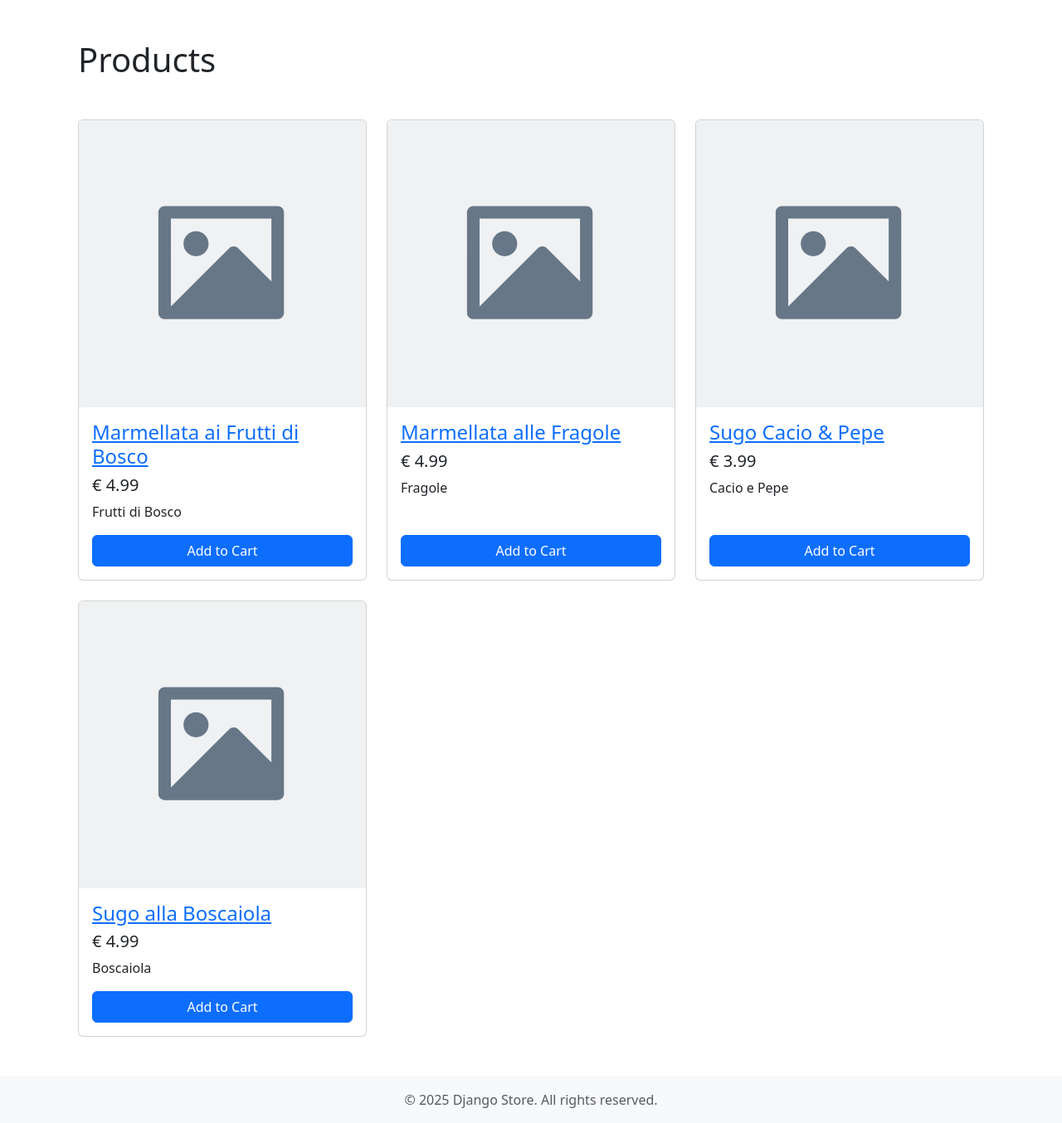
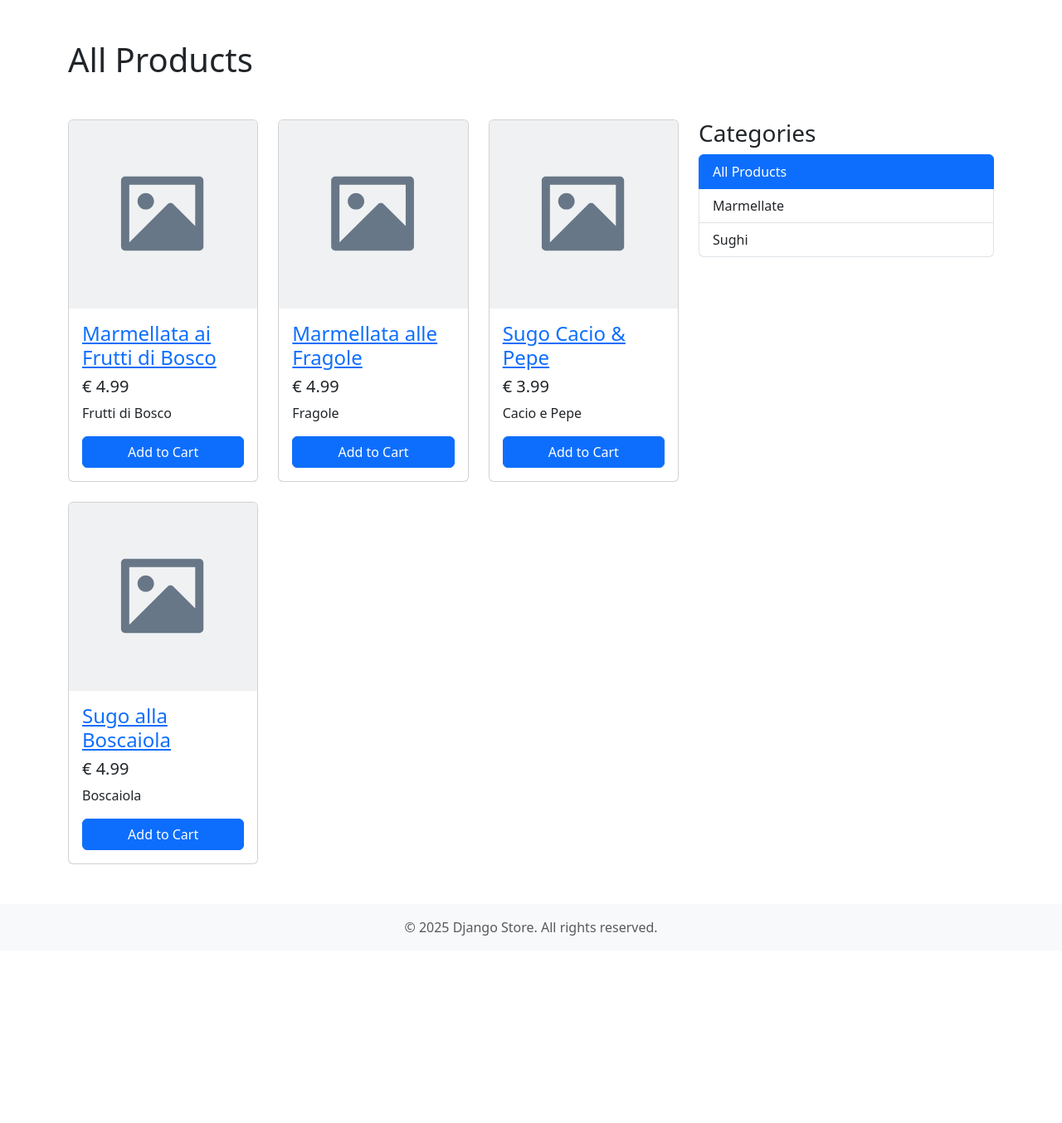
Before and after one commit to cardisk/django-store, a Django app: page / in a window 1280 px wide. Shown: the part 56-1410 px from the top of the page at 83% size. After the commit the page ends 1184 px from the top, so only its background shows below. Run offline with Django 4.2, Linux system fonts and the light colour scheme; data comes from the database, SQL or seed files in the repository; some libraries are stand-ins or nearby versions.

Commit message:
Categories filter

```diff
--- a/products/templates/products.html
+++ b/products/templates/products.html
@@ -7,12 +7,14 @@
 
 {% block content %}
     <div class="container">
-        <h1 class="my-4">Products</h1>
+        <h1 class="my-4">{% if current_category %}{{ current_category.name }}{% else %}All Products{% endif %}</h1>
         <br>
 
+        <div class="row gap-3 gap-md-0">
+            <div class="col-md-8 order-2 order-md-1">
                 <div class="row">
                     {% for product in products %}
-                <div class="col-lg-4 col-md-6 mb-4">
+                        <div class="col-md-4 mb-4">
                             <div class="card h-100">
                                 <a href={% url "products:product_details" product.slug %}>
                                     {% if product.image %}
@@ -38,4 +40,22 @@
                     {% endfor %}
                 </div>
             </div>
+
+            <div class="col-md-4 order-1 order-md-2">
+                <h3>Categories</h3>
+                <div class="list-group">
+                    <a href="{% url 'products:product_list' %}"
+                       class="list-group-item list-group-item-action {% if not current_category %}active{% endif %}">
+                        All Products
+                    </a>
+                    {% for category in categories %}
+                        <a href="{% url "products:product_list_filtered" category.slug %}"
+                           class="list-group-item list-group-item-action {% if current_category.slug == category.slug %}active{% endif %}">
+                            {{ category.name }}
+                        </a>
+                    {% endfor %}
+                </div>
+            </div>
+        </div>
+    </div>
 {% endblock content %}
--- a/products/views.py
+++ b/products/views.py
@@ -11,15 +11,26 @@ class ProductsView(ListView):
     template_name = 'products.html'
     context_object_name = 'products'
 
+    category = None
+
     def get_queryset(self):
         products = Product.objects.all()
 
         category_slug = self.kwargs.get('category_slug')
         if category_slug:
-            category_query = Category.objects.get(slug=category_slug)
-            products = category_query.products.all()
+            self.category = Category.objects.get(slug=category_slug)
+            products = self.category.products.all()
 
         return products
+
+    def get_context_data(self, **kwargs):
+        """
+        Extra data to use inside the template
+        """
+        context = super().get_context_data(**kwargs)
+        context['categories'] = Category.objects.all()
+        context['current_category'] = getattr(self, 'category', None)
+        return context
 
 class ProductDetailsView(DetailView):
     """
--- a/templates/base.html
+++ b/templates/base.html
@@ -66,7 +66,7 @@
 </header>
 
 {# --- MAIN CONTENT --- #}
-<main class="container mt-4 mb-4">
+<main class="container-fluid mt-4 mb-4">
     {% bootstrap_messages %}
     {% block content %}
     {% endblock content %}
```
Lines whose indentation alone changed are shown as unchanged.
